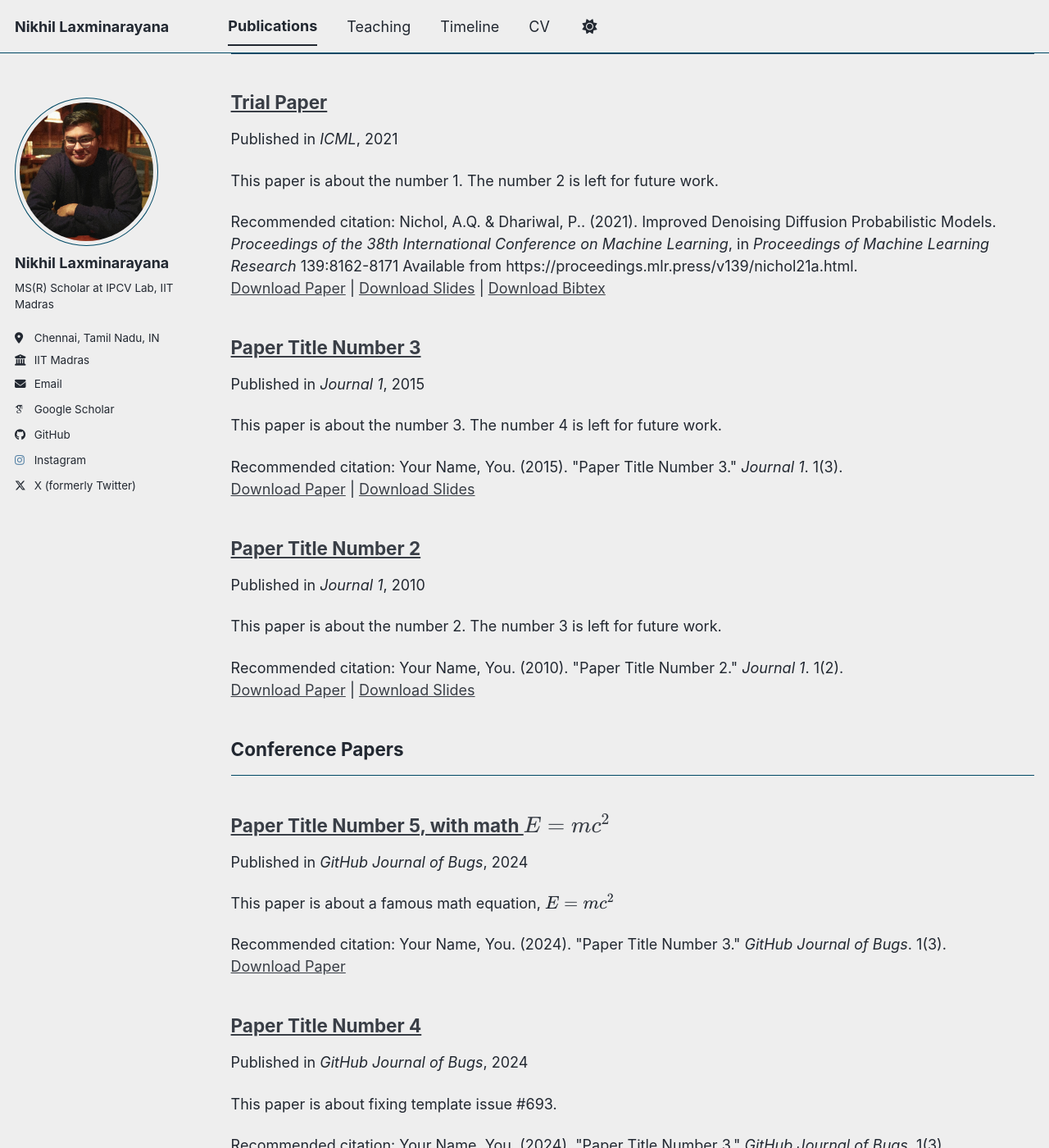
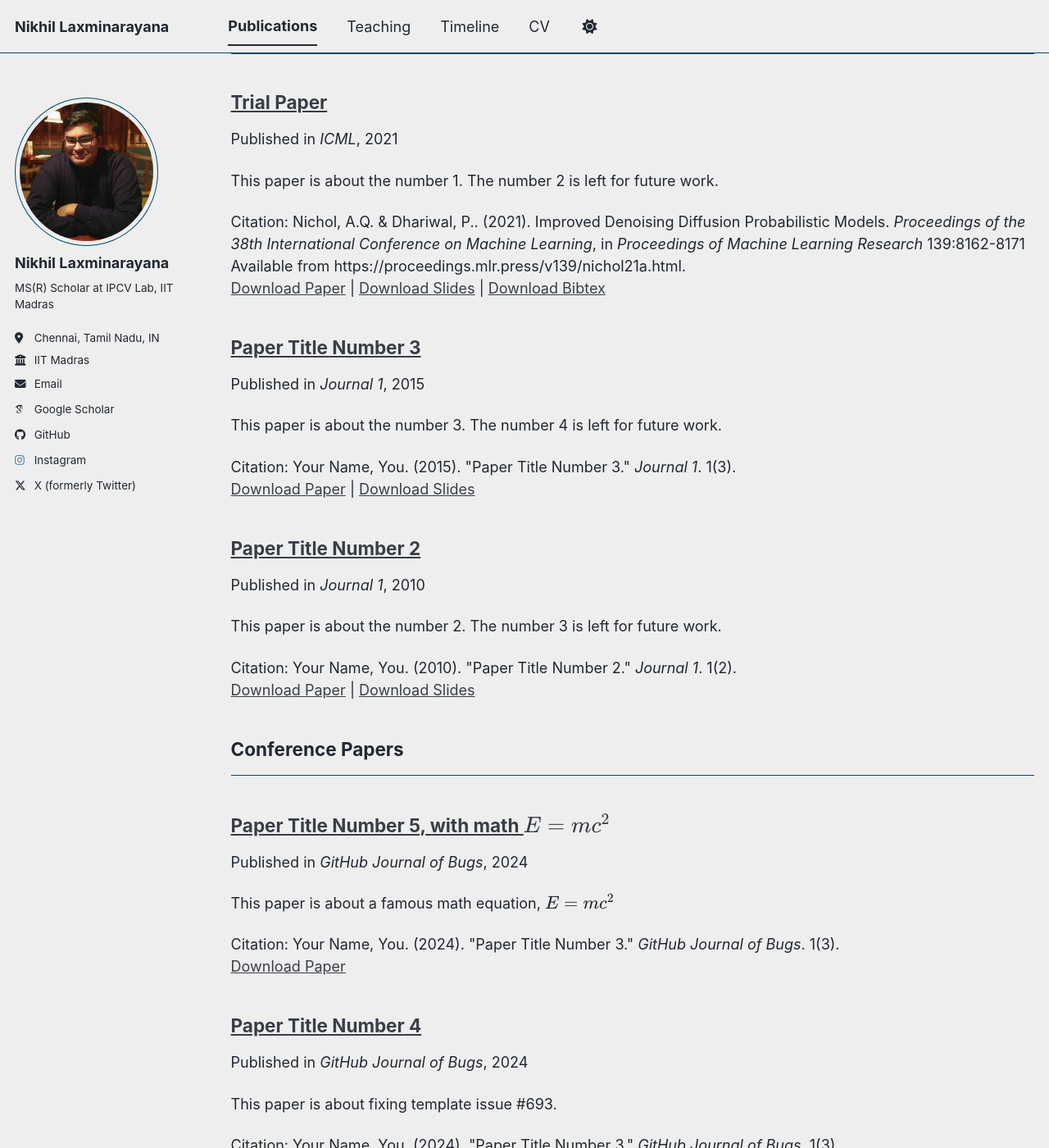
Before and after one commit to n1x1l/n1x1l.github.io, a Jekyll site: the page built from _pages/publications.html, in a window 1280 px wide and 1400 px high, scrolled down 195 px. Shown: the whole window at 82% size. Built offline with Jekyll 4.4.1, drawn with Linux system fonts in a browser that asks for light colours; some web fonts are replaced; a script bundle is joined from its source files by our own code; library files that are not in the unit come from our copies; some of the changed text lies outside the part shown.

Commit message:
update publications

```diff
--- a/_includes/archive-single.html
+++ b/_includes/archive-single.html
@@ -53,21 +53,21 @@
     {% endif %}
 
     {% if post.citation and post.paperurl and post.slidesurl and post.bibtexurl %}
-      <p>Recommended citation: {{ post.citation }}<br /><a href="{{ post.paperurl }}">Download Paper</a> | <a href="{{ post.slidesurl }}">Download Slides</a> | <a href="{{ post.bibtexurl }}">Download Bibtex</a></p>
+      <p>Citation: {{ post.citation }}<br /><a href="{{ post.paperurl }}">Download Paper</a> | <a href="{{ post.slidesurl }}">Download Slides</a> | <a href="{{ post.bibtexurl }}">Download Bibtex</a></p>
     {% elsif post.citation and post.paperurl and post.slidesurl %}
-      <p>Recommended citation: {{ post.citation }}<br /><a href="{{ post.paperurl }}">Download Paper</a> | <a href="{{ post.slidesurl }}">Download Slides</a></p>
+      <p>Citation: {{ post.citation }}<br /><a href="{{ post.paperurl }}">Download Paper</a> | <a href="{{ post.slidesurl }}">Download Slides</a></p>
     {% elsif post.citation and post.paperurl and post.bibtexurl %}
-      <p>Recommended citation: {{ post.citation }}<br /><a href="{{ post.paperurl }}">Download Paper</a> | <a href="{{ post.bibtexurl }}">Download Bibtex</a></p>
+      <p>Citation: {{ post.citation }}<br /><a href="{{ post.paperurl }}">Download Paper</a> | <a href="{{ post.bibtexurl }}">Download Bibtex</a></p>
     {% elsif post.citation and post.paperurl %}
-      <p>Recommended citation: {{ post.citation }}<br /><a href="{{ post.paperurl }}">Download Paper</a></p>
+      <p>Citation: {{ post.citation }}<br /><a href="{{ post.paperurl }}">Download Paper</a></p>
     {% elsif post.citation and post.slidesurl and post.bibtexurl %}
-      <p>Recommended citation: {{ post.citation }}<br /><a href="{{ post.slidesurl }}">Download Slides</a> | <a href="{{ post.bibtexurl}}">Download Bibtex</a></p>
+      <p>Citation: {{ post.citation }}<br /><a href="{{ post.slidesurl }}">Download Slides</a> | <a href="{{ post.bibtexurl}}">Download Bibtex</a></p>
     {% elsif post.citation and post.slidesurl %}
-      <p>Recommended citation: {{ post.citation }}<br /><a href="{{ post.slidesurl }}">Download Slides</a></p>
+      <p>Citation: {{ post.citation }}<br /><a href="{{ post.slidesurl }}">Download Slides</a></p>
     {% elsif post.citation and post.bibtexurl %}
-      <p>Recommended citation: {{ post.citation }}<br /><a href="{{ post.bibtexurl }}">Download Bibtex</a></p>
+      <p>Citation: {{ post.citation }}<br /><a href="{{ post.bibtexurl }}">Download Bibtex</a></p>
     {% elsif post.citation %}
-      <p>Recommended citation: {{ post.citation }}</p>
+      <p>Citation: {{ post.citation }}</p>
     {% elsif post.paperurl and post.bibtexurl %}
       <p><a href=" {{ post.paperurl }} ">Download Paper</a> | <a href="{{ post.bibtexurl }}">Download Bibtex</a></p>
     {% elsif post.paperurl %}
```
